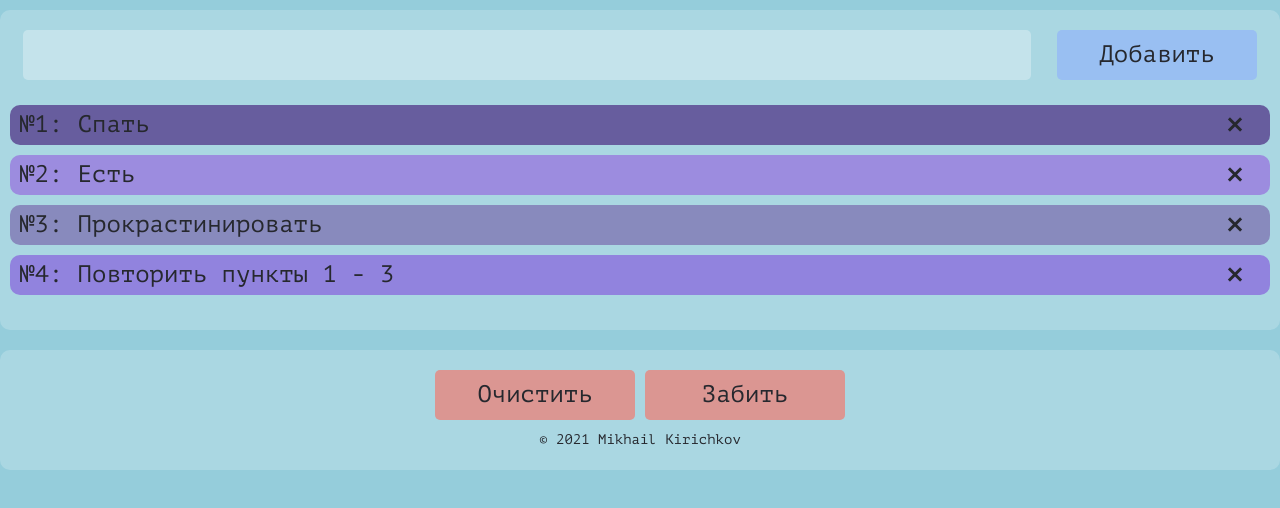
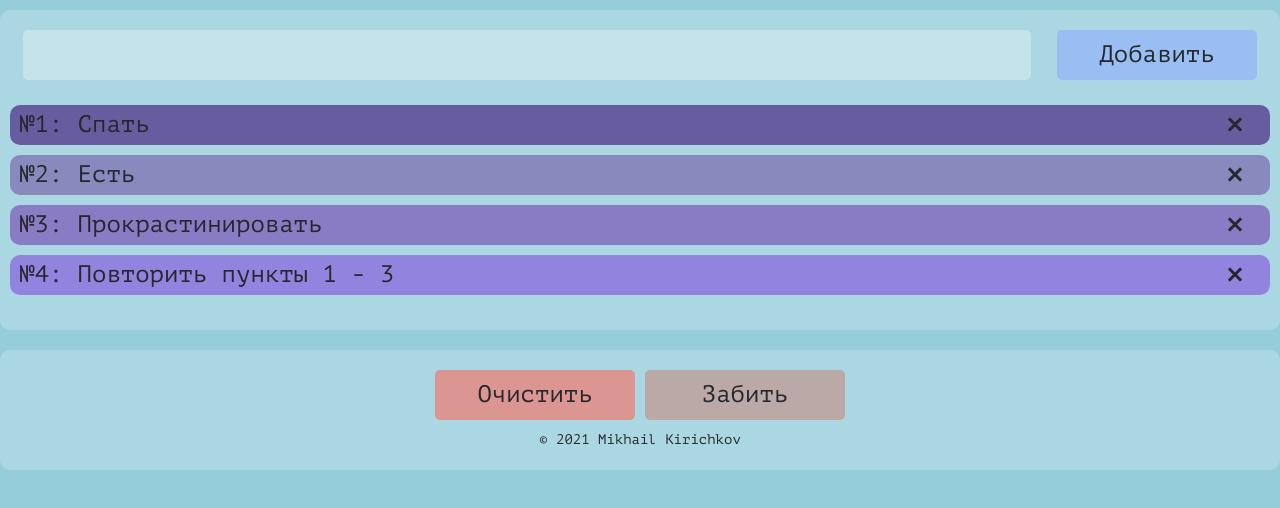
Before and after one commit to Ihomeeer/ToDoList, a plain HTML site: page index.html in a window 1280 px wide. Both pictures are taken after a click on the button "Забить". Drawn offline with Linux system fonts and the light colour scheme.

Commit message:
fix: добавил отключение кнопок в логичных местах

```diff
--- /dev/null
+++ b/blocks/footer/__gave-up-button/_disabled/footer__gave-up-button_disabled.css
@@ -0,0 +1,4 @@
+.footer__gave-up-button_disabled {
+  background-color: #bba9a8;
+  cursor: auto;
+}
--- a/pages/index.css
+++ b/pages/index.css
@@ -18,4 +18,5 @@
 @import url(../blocks/footer/__buttons/footer__buttons.css);
 @import url(../blocks/footer/__delete-button/footer__delete-button.css);
 @import url(../blocks/footer/__gave-up-button/footer__gave-up-button.css);
+@import url(../blocks/footer/__gave-up-button/_disabled/footer__gave-up-button_disabled.css);
 @import url(../blocks/footer/__copyright/footer__copyright.css);
--- a/scripts/index.js
+++ b/scripts/index.js
@@ -13,7 +13,7 @@ const gaveUpBtn = document.querySelector('.footer__gave-up-button');
 //---------Функции---------
 
 
-//получить разметку
+//  получить разметку
 const getItem = () => {
   const bulkItem = document.querySelector('.list__template')
   .content
@@ -22,7 +22,7 @@ const getItem = () => {
   return bulkItem;
 }
 
-//Создать новый элемент в списке
+//  Создать новый элемент в списке
 const createNewItem = (inp) => {
   const element = getItem();
   const elementText = element.querySelector('.list__item-name');
@@ -33,7 +33,7 @@ const createNewItem = (inp) => {
   addElementToList(element, elementsList);
 }
 
-//Функция, создающая новый элемент в списке и очищающая инпут
+//  Функция, создающая новый элемент в списке и очищающая инпут
 function addNewItem (inp) {
   if (inp.value) {
     createNewItem(inp.value);
@@ -44,27 +44,27 @@ function addNewItem (inp) {
   };
 }
 
-//Функция очищения инпута
+//  Функция очищения инпута
 const clearTextInput = (input) => {
   input.value = '';
 }
 
-//Передача текста из инпута в жлемент списка
+//  Передача текста из инпута в жлемент списка
 const addTextToItem = (elem, source) => {
   elem.textContent = source;
 }
 
-//окраска фона элемента
+//  окраска фона элемента
 const addColorToItem = (elem) => {
-  elem.style.backgroundColor = colors[getRandomFloat(0, 9)];
+  elem.style.backgroundColor = colors[getRandomFloat(0, 7)];
 }
 
-//Добавление элемента в список
+//  Добавление элемента в список
 const addElementToList = (elem, list) => {
   list.prepend(elem);
 }
 
-//Задает функционал кнопкам удаления на каждом итеме
+//  Задает функционал кнопкам удаления на каждом итеме
 const makeDeleteItemBtn = (elem) => {
   const elementDeleteBtn = elem.querySelector('.list__delete-button');
   elementDeleteBtn.addEventListener('click', () => {
@@ -77,7 +77,7 @@ const getRandomFloat = (min, max) => {
   return Math.floor(Math.random() * (max - min + 1)) + min;
 }
 
-//Удаление всех пунктов по нажатию на кнопку "Очистить"
+//  Удаление всех пунктов по нажатию на кнопку "Очистить"
 const deleteAllItems = () => {
   const items = document.querySelectorAll('.list__item');
   items.forEach(function(item, index) {
@@ -87,10 +87,13 @@ const deleteAllItems = () => {
       }, 100 * index
     );
   });
+  if (gaveUpBtn.disabled = true) {
+    gaveUpBtn.classList.remove('footer__gave-up-button_disabled');
+    gaveUpBtn.disabled = false;
+  }
 }
 
-//Добавление пунктов для прокрастинации для кнопки "Забить"
-
+//  Добавление пунктов для прокрастинации для кнопки "Забить"
 const makeWeekend = () => {
   deleteAllItems();
   for (let i=0; i<4; i++) {
@@ -98,6 +101,22 @@ const makeWeekend = () => {
       createNewItem(weekendPlans[i]);
     }, 200 * (i + 1))
   }
+  gaveUpBtn.disabled = true;
+  gaveUpBtn.classList.add('footer__gave-up-button_disabled');
+}
+
+//  Отключение кнопки "Очистить" при отсутствии объектов в списке дел
+const disableDeleteBtn = () => {
+  if (elementsList.childNodes.length == 0) {
+    console.log(elementsList.childNodes);
+    deleteAllBtn.classList.add('footer__delete-button_disabled');
+    deleteAllItems.disabled = true;
+  } else {
+    console.log(elementsList.childNodes);
+    deleteAllBtn.classList.remove('footer__delete-button_disabled');
+    deleteAllItems.disabled = false;
+  }
+
 }
 
 
@@ -109,3 +128,5 @@ createBtn.addEventListener('click', () => {
 deleteAllBtn.addEventListener('click', deleteAllItems);
 
 gaveUpBtn.addEventListener('click', makeWeekend);
+
+document.querySelector('body').addEventListener('click', disableDeleteBtn);
--- a/scripts/utils/colors.js
+++ b/scripts/utils/colors.js
@@ -3,7 +3,6 @@ const colors = [
   "#675D9E",
   "#6F649E",
   "#9183DE",
-  "#423B5E",
   "#AE98EB",
   "#8A7CC4",
   "#888ABD",
```
Also changed, not shown: index.html (line endings or trailing spaces).
